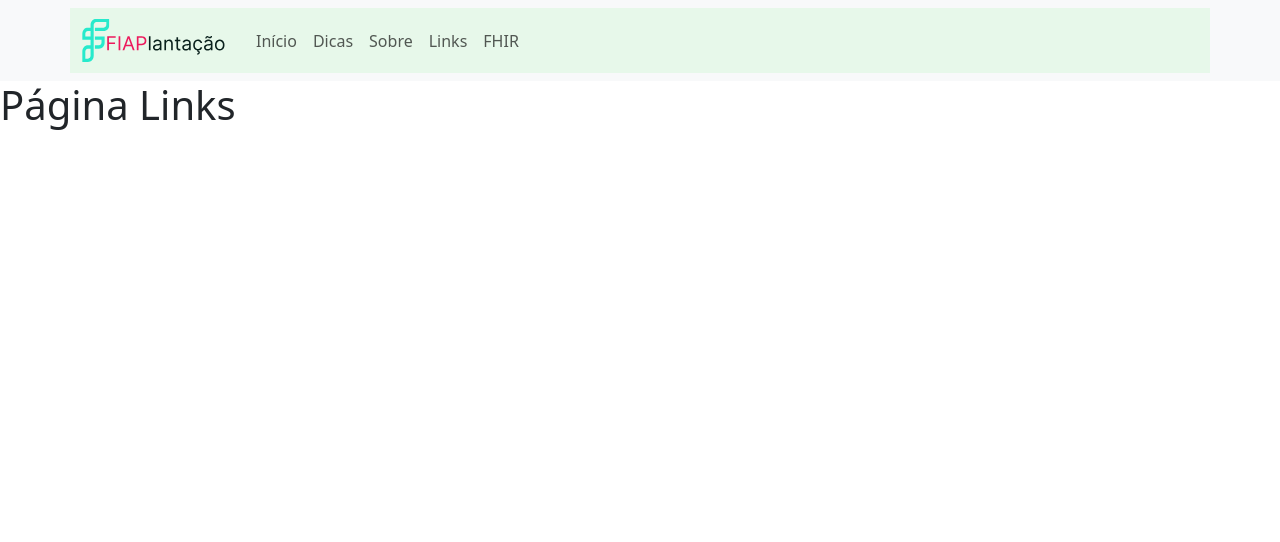
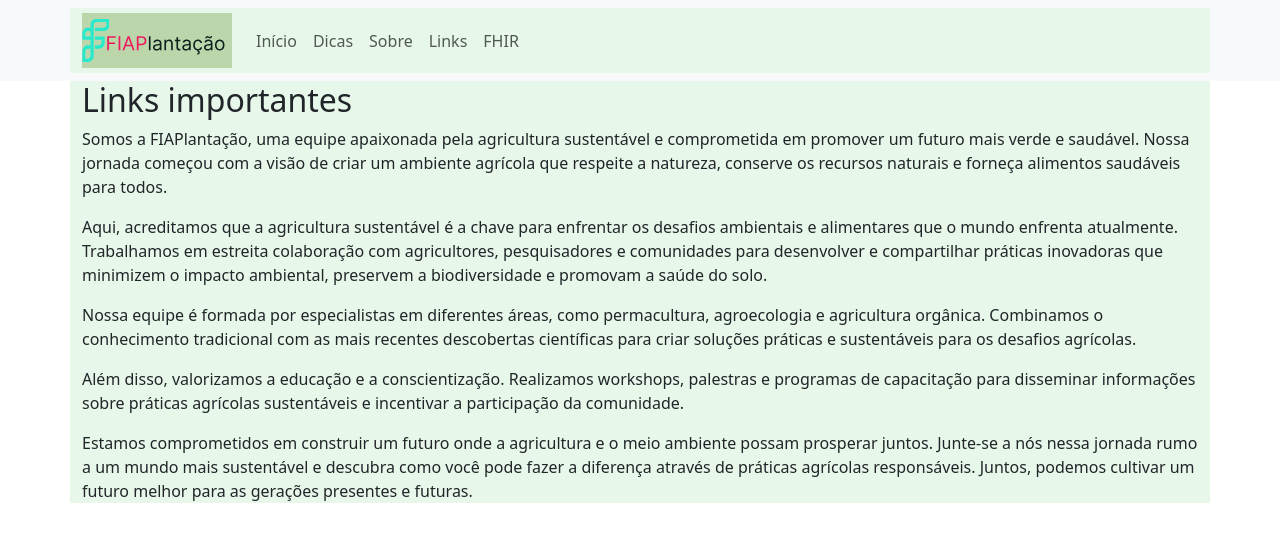
Before and after one commit to HMpina/fiap-gs2023-frontend, a React (Create React App) app: page /links in a window 1280 px wide. Shown: the top 542 px of the page. Built offline with nearby package versions, Linux system fonts and the light colour scheme.

Commit message:
ajustando cores

```diff
--- a/src/components/Header/index.css
+++ b/src/components/Header/index.css
@@ -1,4 +1,5 @@
 .logo-img {
     width: 150px;
     height: 55px;
+    background-color: #BCD6AB;
 }
--- a/src/pages/Links/index.tsx
+++ b/src/pages/Links/index.tsx
@@ -1,7 +1,27 @@
 import React from "react";
+import { Container } from 'react-bootstrap';
 
 const Links: React.FC = () => {
-    return <h1>Página Links</h1>
-}
+    return (
+        <Container>
+          <h2>Links importantes</h2>
+          <p>
+            Somos a FIAPlantação, uma equipe apaixonada pela agricultura sustentável e comprometida em promover um futuro mais verde e saudável. Nossa jornada começou com a visão de criar um ambiente agrícola que respeite a natureza, conserve os recursos naturais e forneça alimentos saudáveis para todos.
+          </p>
+          <p>
+            Aqui, acreditamos que a agricultura sustentável é a chave para enfrentar os desafios ambientais e alimentares que o mundo enfrenta atualmente. Trabalhamos em estreita colaboração com agricultores, pesquisadores e comunidades para desenvolver e compartilhar práticas inovadoras que minimizem o impacto ambiental, preservem a biodiversidade e promovam a saúde do solo.
+          </p>
+          <p>
+            Nossa equipe é formada por especialistas em diferentes áreas, como permacultura, agroecologia e agricultura orgânica. Combinamos o conhecimento tradicional com as mais recentes descobertas científicas para criar soluções práticas e sustentáveis para os desafios agrícolas.
+          </p>
+          <p>
+            Além disso, valorizamos a educação e a conscientização. Realizamos workshops, palestras e programas de capacitação para disseminar informações sobre práticas agrícolas sustentáveis e incentivar a participação da comunidade.
+          </p>
+          <p>
+            Estamos comprometidos em construir um futuro onde a agricultura e o meio ambiente possam prosperar juntos. Junte-se a nós nessa jornada rumo a um mundo mais sustentável e descubra como você pode fazer a diferença através de práticas agrícolas responsáveis. Juntos, podemos cultivar um futuro melhor para as gerações presentes e futuras.
+          </p>
+        </Container>
+      );
+    }
 
 export default Links;
--- a/src/pages/Sobre/index.tsx
+++ b/src/pages/Sobre/index.tsx
@@ -4,7 +4,7 @@ import { Container } from 'react-bootstrap';
 const Sobre: React.FC = () => {
   return (
     <Container>
-      <h2>Sobre a empresa</h2>
+      <h2>Sobre nós</h2>
       <p>
         Somos a FIAPlantação, uma equipe apaixonada pela agricultura sustentável e comprometida em promover um futuro mais verde e saudável. Nossa jornada começou com a visão de criar um ambiente agrícola que respeite a natureza, conserve os recursos naturais e forneça alimentos saudáveis para todos.
       </p>
```
